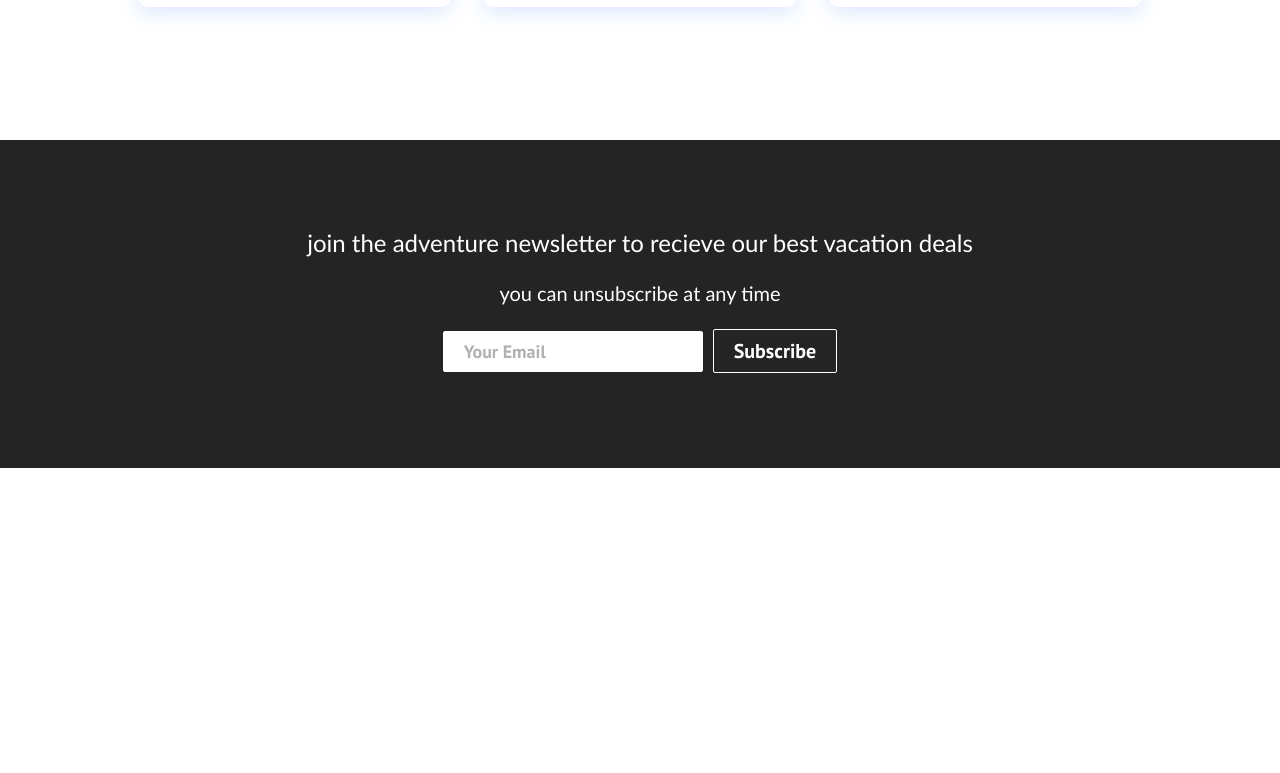
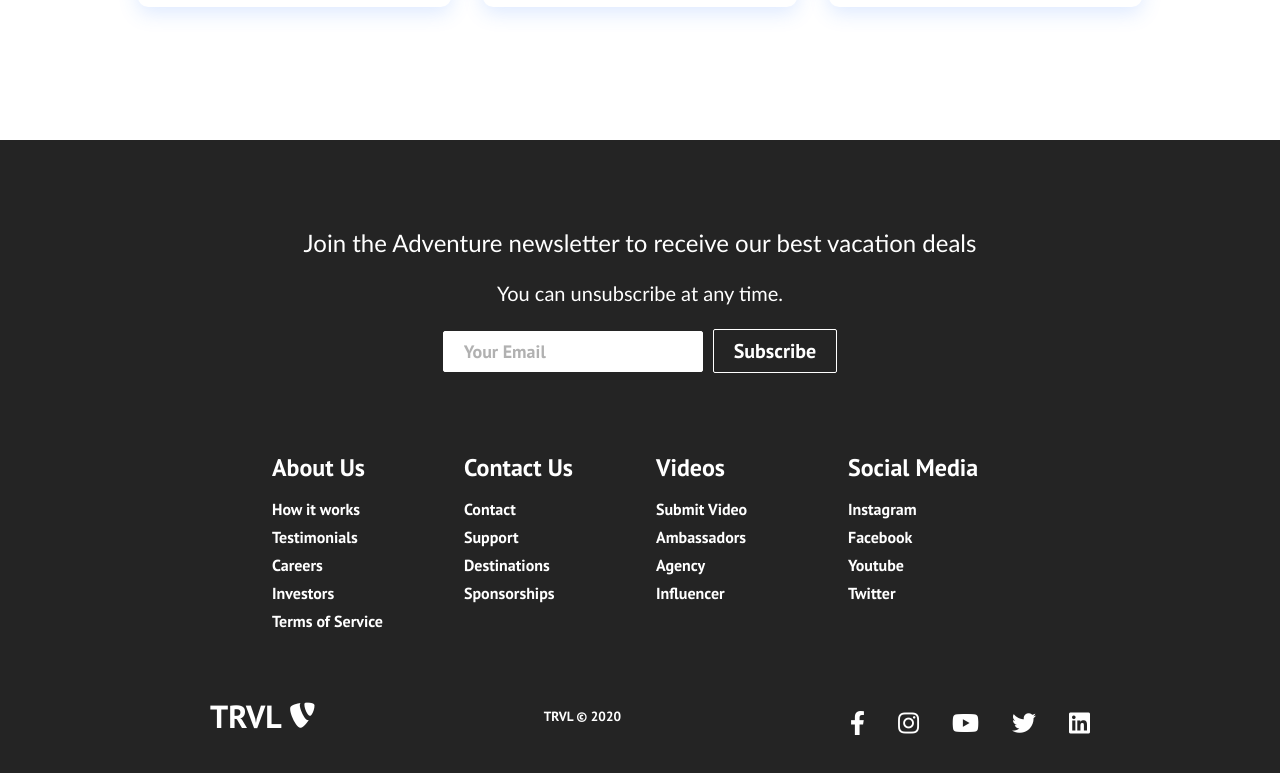
Before and after one commit to mahinour30/TravelWebsite, a React (Create React App) app: page / in a window 1280 px wide. Shown: the part 1127-1900 px from the top of the page. Before the commit the page ends 1595 px from the top, so only its background shows below. Built offline with nearby package versions, Linux system fonts and the light colour scheme.

Commit message:
Update Footer.js

```diff
--- a/src/components/Footer.js
+++ b/src/components/Footer.js
@@ -1,4 +1,5 @@
 import React from 'react';
+import { Link } from 'react-router-dom';
 import { Button } from './Button';
 import './Footer.css';
 
@@ -7,20 +8,109 @@
         <div className='footer-container'>
         <section className='footer-subscription'>
           <p className='footer-subscription-heading'>
-                    join the adventure newsletter to recieve our best vacation deals
+            Join the Adventure newsletter to receive our best vacation deals
           </p>
           <p className='footer-subscription-text'>
-                    you can unsubscribe at any time
+            You can unsubscribe at any time.
           </p>
           <div className='input-areas'>
             <form>
-                        <input type='email' name='email' placeholder='Your Email'
+              <input
                 className='footer-input'
+                name='email'
+                type='email'
+                placeholder='Your Email'
               />
-                        <Button buttonStyle='btn--outline'>
-                            Subscribe
-                        </Button>
+              <Button buttonStyle='btn--outline'>Subscribe</Button>
             </form>
+          </div>
+        </section>
+        <div class='footer-links'>
+          <div className='footer-link-wrapper'>
+            <div class='footer-link-items'>
+              <h2>About Us</h2>
+              <Link to='/sign-up'>How it works</Link>
+              <Link to='/'>Testimonials</Link>
+              <Link to='/'>Careers</Link>
+              <Link to='/'>Investors</Link>
+              <Link to='/'>Terms of Service</Link>
+            </div>
+            <div class='footer-link-items'>
+              <h2>Contact Us</h2>
+              <Link to='/'>Contact</Link>
+              <Link to='/'>Support</Link>
+              <Link to='/'>Destinations</Link>
+              <Link to='/'>Sponsorships</Link>
+            </div>
+          </div>
+          <div className='footer-link-wrapper'>
+            <div class='footer-link-items'>
+              <h2>Videos</h2>
+              <Link to='/'>Submit Video</Link>
+              <Link to='/'>Ambassadors</Link>
+              <Link to='/'>Agency</Link>
+              <Link to='/'>Influencer</Link>
+            </div>
+            <div class='footer-link-items'>
+              <h2>Social Media</h2>
+              <Link to='/'>Instagram</Link>
+              <Link to='/'>Facebook</Link>
+              <Link to='/'>Youtube</Link>
+              <Link to='/'>Twitter</Link>
+            </div>
+          </div>
+        </div>
+        <section class='social-media'>
+          <div class='social-media-wrap'>
+            <div class='footer-logo'>
+              <Link to='/' className='social-logo'>
+                TRVL
+                <i class='fab fa-typo3' />
+              </Link>
+            </div>
+            <small class='website-rights'>TRVL © 2020</small>
+            <div class='social-icons'>
+              <Link
+                class='social-icon-link facebook'
+                to='/'
+                target='_blank'
+                aria-label='Facebook'
+              >
+                <i class='fab fa-facebook-f' />
+              </Link>
+              <Link
+                class='social-icon-link instagram'
+                to='/'
+                target='_blank'
+                aria-label='Instagram'
+              >
+                <i class='fab fa-instagram' />
+              </Link>
+              <Link
+                class='social-icon-link youtube'
+                to='/'
+                target='_blank'
+                aria-label='Youtube'
+              >
+                <i class='fab fa-youtube' />
+              </Link>
+              <Link
+                class='social-icon-link twitter'
+                to='/'
+                target='_blank'
+                aria-label='Twitter'
+              >
+                <i class='fab fa-twitter' />
+              </Link>
+              <Link
+                class='social-icon-link twitter'
+                to='/'
+                target='_blank'
+                aria-label='LinkedIn'
+              >
+                <i class='fab fa-linkedin' />
+              </Link>
+            </div>
           </div>
         </section>
       </div>
```
Lines whose indentation alone changed are shown as unchanged.
